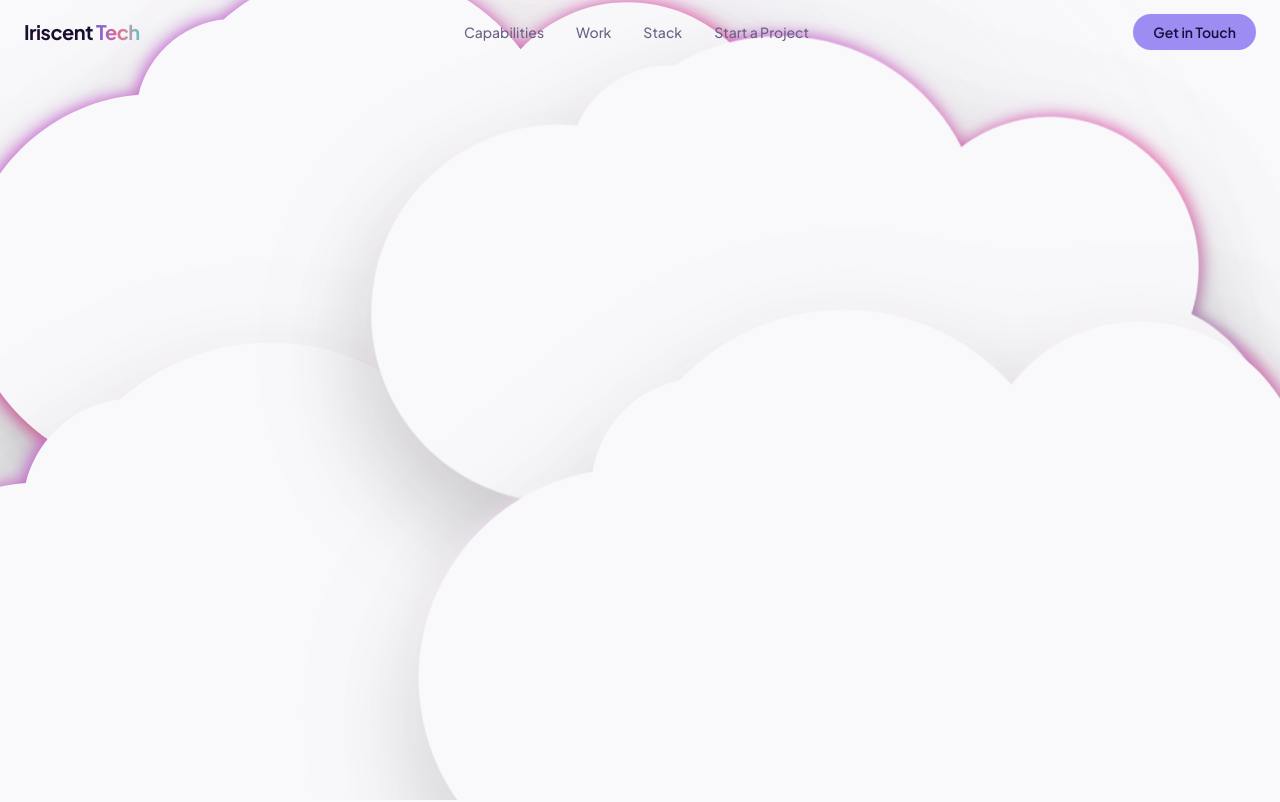
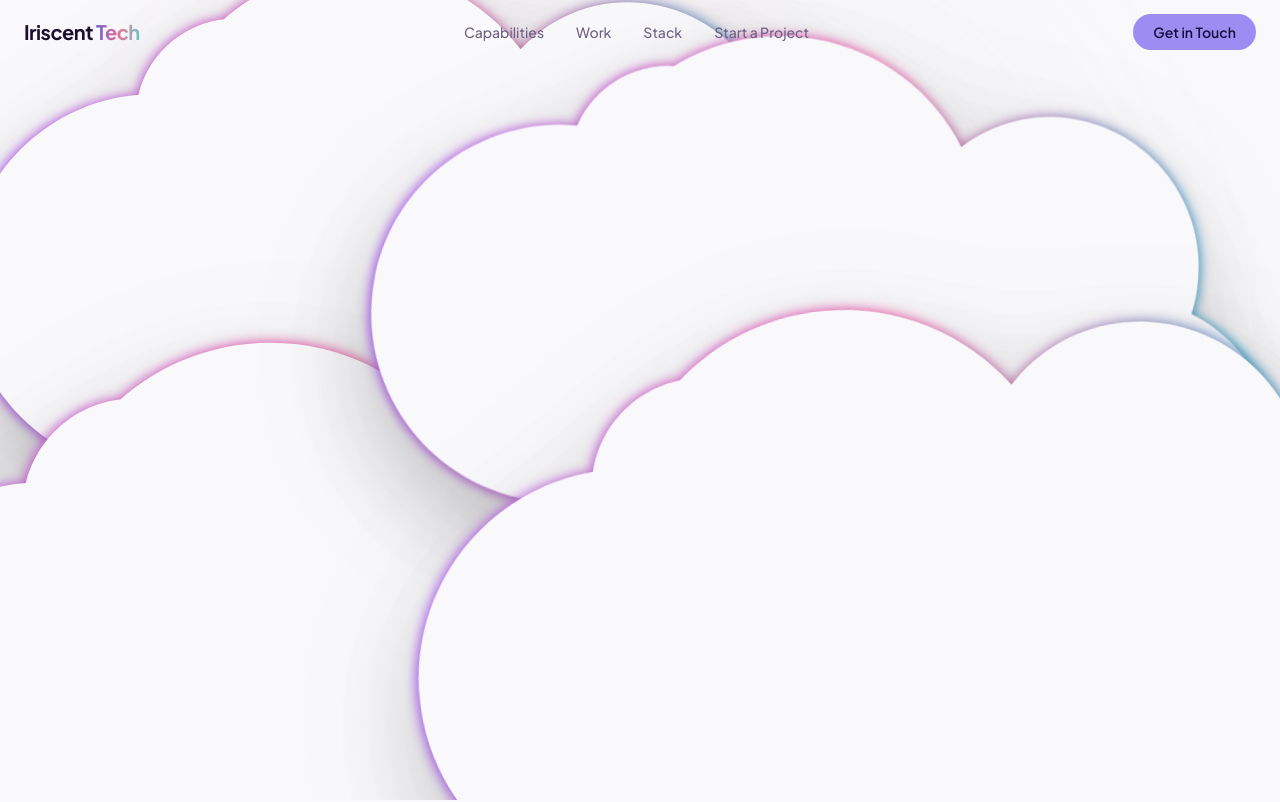
Before and after one commit to ChAbdulMoiz/iriscent-tech, a React (Vite) app: page / in a window 1280 px wide. Shown: the top 802 px of the page. Built offline with nearby package versions, Linux system fonts and the light colour scheme.

Commit message:
updated hero section

```diff
--- a/src/components/sections/Hero.tsx
+++ b/src/components/sections/Hero.tsx
@@ -7,11 +7,11 @@ export function Hero() {
     <section
       className="relative h-screen w-full overflow-hidden bg-background"
     >
-      <div className="absolute inset-0 flex items-center justify-center overflow-hidden">
+      <div className="sticky top-0 h-screen w-full flex items-center justify-center overflow-hidden">
         {/* Background gradient orb */}
         <div className="absolute top-1/2 left-1/2 -translate-x-1/2 -translate-y-1/2 w-[80vw] h-[80vw] max-w-[800px] max-h-[800px] rounded-full blur-[120px] opacity-50 bg-gradient-to-tr from-primary/40 via-accent/40 to-secondary/40 pointer-events-none" />
 
-        {/* Wordmark */}
+        {/* Wordmark (Text is perfectly visible) */}
         <div className="relative z-0 text-center px-4">
           <motion.h1
             className="text-6xl md:text-8xl lg:text-[10rem] font-bold tracking-tight text-foreground"
@@ -31,56 +31,56 @@ export function Hero() {
           </motion.p>
         </div>
 
-        {/* Foreground Clouds (Static & Layered for Gradient Border Effect) */}
+        {/* Foreground Clouds - Positioned exactly as they appear in your screenshot */}
         <div className="absolute inset-0 z-10 pointer-events-none flex items-center justify-center">
 
-          {/* --- LEFT TOP CLOUD --- */}
+          {/* Left Side Top Cloud */}
           <div className="absolute left-[-20%] md:left-[0%] top-[-10%] w-[120vw] md:w-[60vw] h-[70vh]">
-            {/* Gradient Glow Outline */}
-            <div className="absolute inset-0 scale-[1.82] translate-x-12 blur-[4px] opacity-80 mix-blend-screen">
-              <CloudShape fill="url(#iriscent-gradient)" className="w-full h-full" />
+            {/* Rainbow Outline */}
+            <div className="absolute inset-0 scale-[1.81] translate-x-12 blur-[3px] opacity-90">
+              <CloudShape fill="url(#iriscent-rainbow)" className="w-full h-full" />
             </div>
-            {/* Main Cloud Body */}
+            {/* Main Cloud */}
             <CloudShape fill="hsl(var(--background))" opacity={1} className="w-full h-full scale-[1.8] drop-shadow-2xl translate-x-12" />
           </div>
 
-          {/* --- LEFT BOTTOM CLOUD --- */}
+          {/* Left Side Bottom Cloud */}
           <div className="absolute left-[-30%] md:left-[-10%] bottom-[-10%] w-[130vw] md:w-[60vw] h-[70vh]">
-            {/* Gradient Glow Outline */}
-            <div className="absolute inset-0 scale-[2.02] translate-x-24 blur-[4px] opacity-80 mix-blend-screen">
-              <CloudShape fill="url(#iriscent-gradient)" className="w-full h-full" />
+            {/* Rainbow Outline */}
+            <div className="absolute inset-0 scale-[2.01] translate-x-24 blur-[3px] opacity-90">
+              <CloudShape fill="url(#iriscent-rainbow)" className="w-full h-full" />
             </div>
-            {/* Main Cloud Body */}
+            {/* Main Cloud */}
             <CloudShape fill="hsl(var(--background))" opacity={1} className="w-full h-full scale-[2] drop-shadow-2xl translate-x-24" />
           </div>
 
-          {/* --- RIGHT TOP CLOUD --- */}
+          {/* Right Side Top Cloud */}
           <div className="absolute right-[-20%] md:right-[0%] top-[0%] w-[120vw] md:w-[60vw] h-[70vh]">
-            {/* Gradient Glow Outline */}
-            <div className="absolute inset-0 scale-[1.82] -translate-x-12 rotate-[10deg] blur-[4px] opacity-80 mix-blend-screen">
-              <CloudShape fill="url(#iriscent-gradient)" className="w-full h-full" />
+            {/* Rainbow Outline */}
+            <div className="absolute inset-0 scale-[1.81] -translate-x-12 rotate-[10deg] blur-[3px] opacity-90">
+              <CloudShape fill="url(#iriscent-rainbow)" className="w-full h-full" />
             </div>
-            {/* Main Cloud Body */}
+            {/* Main Cloud */}
             <CloudShape fill="hsl(var(--background))" opacity={1} className="w-full h-full scale-[1.8] drop-shadow-2xl -translate-x-12 rotate-[10deg]" />
           </div>
 
-          {/* --- RIGHT BOTTOM CLOUD --- */}
+          {/* Right Side Bottom Cloud */}
           <div className="absolute right-[-30%] md:right-[-10%] bottom-[-5%] w-[130vw] md:w-[60vw] h-[70vh]">
-            {/* Gradient Glow Outline */}
-            <div className="absolute inset-0 scale-[2.02] -translate-x-24 -rotate-[5deg] blur-[4px] opacity-80 mix-blend-screen">
-              <CloudShape fill="url(#iriscent-gradient)" className="w-full h-full" />
+            {/* Rainbow Outline */}
+            <div className="absolute inset-0 scale-[2.01] -translate-x-24 -rotate-[5deg] blur-[3px] opacity-90">
+              <CloudShape fill="url(#iriscent-rainbow)" className="w-full h-full" />
             </div>
-            {/* Main Cloud Body */}
+            {/* Main Cloud */}
             <CloudShape fill="hsl(var(--background))" opacity={1} className="w-full h-full scale-[2] drop-shadow-2xl -translate-x-24 -rotate-[5deg]" />
           </div>
 
         </div>
       </div>
 
-      {/* Hidden SVG Definition to define the Tech-styled multi-color gradient */}
+      {/* SVG Rainbow Gradient definition matching the 'Tech' text colors */}
       <svg className="absolute w-0 h-0" xmlns="http://www.w3.org/2000/svg">
         <defs>
-          <linearGradient id="iriscent-gradient" x1="0%" y1="0%" x2="100%" y2="100%">
+          <linearGradient id="iriscent-rainbow" x1="0%" y1="0%" x2="100%" y2="0%">
             <stop offset="0%" stopColor="#a855f7" />   {/* Purple */}
             <stop offset="50%" stopColor="#ec4899" />  {/* Pink */}
             <stop offset="100%" stopColor="#06b6d4" /> {/* Cyan/Teal */}
```
